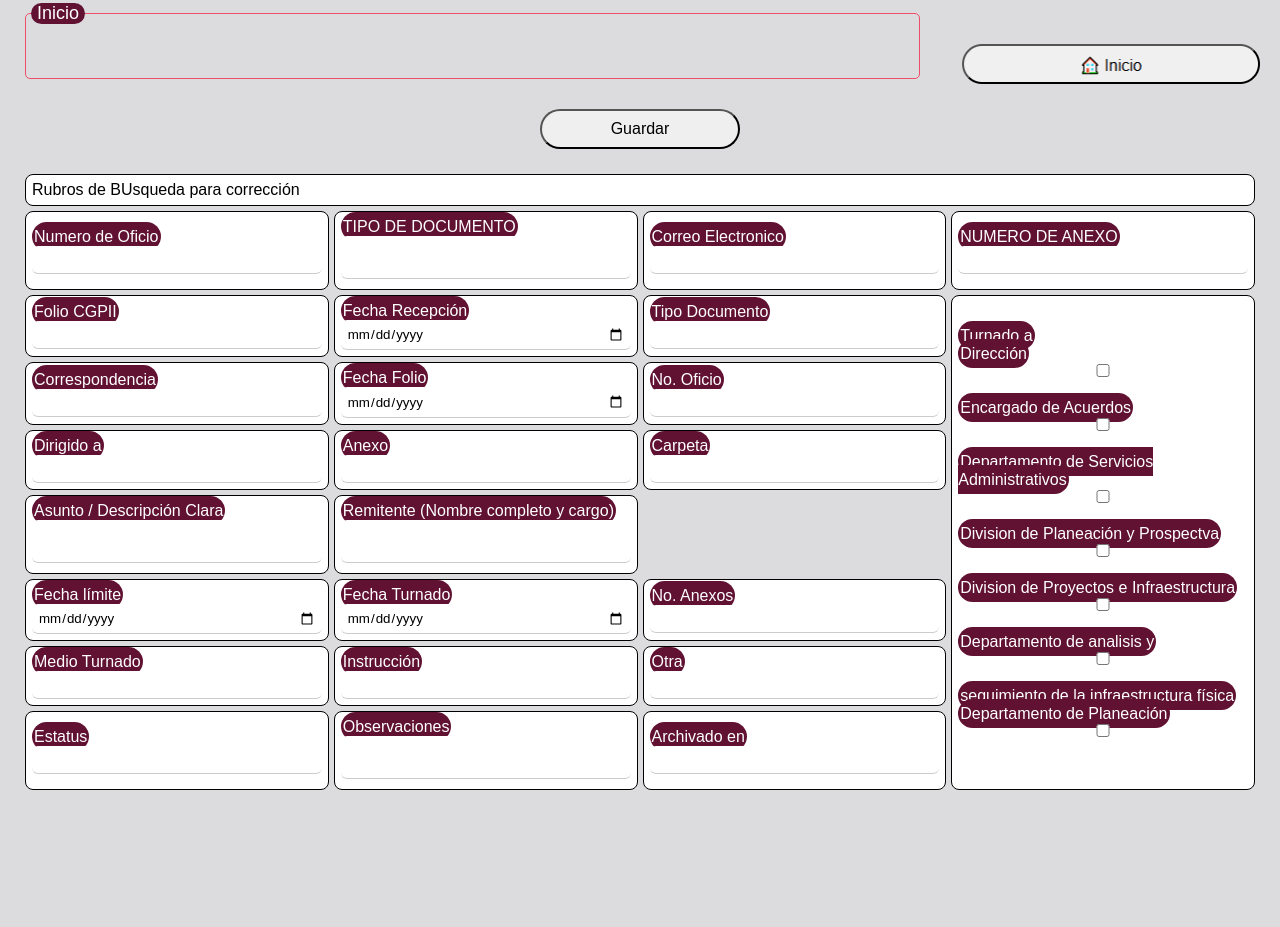
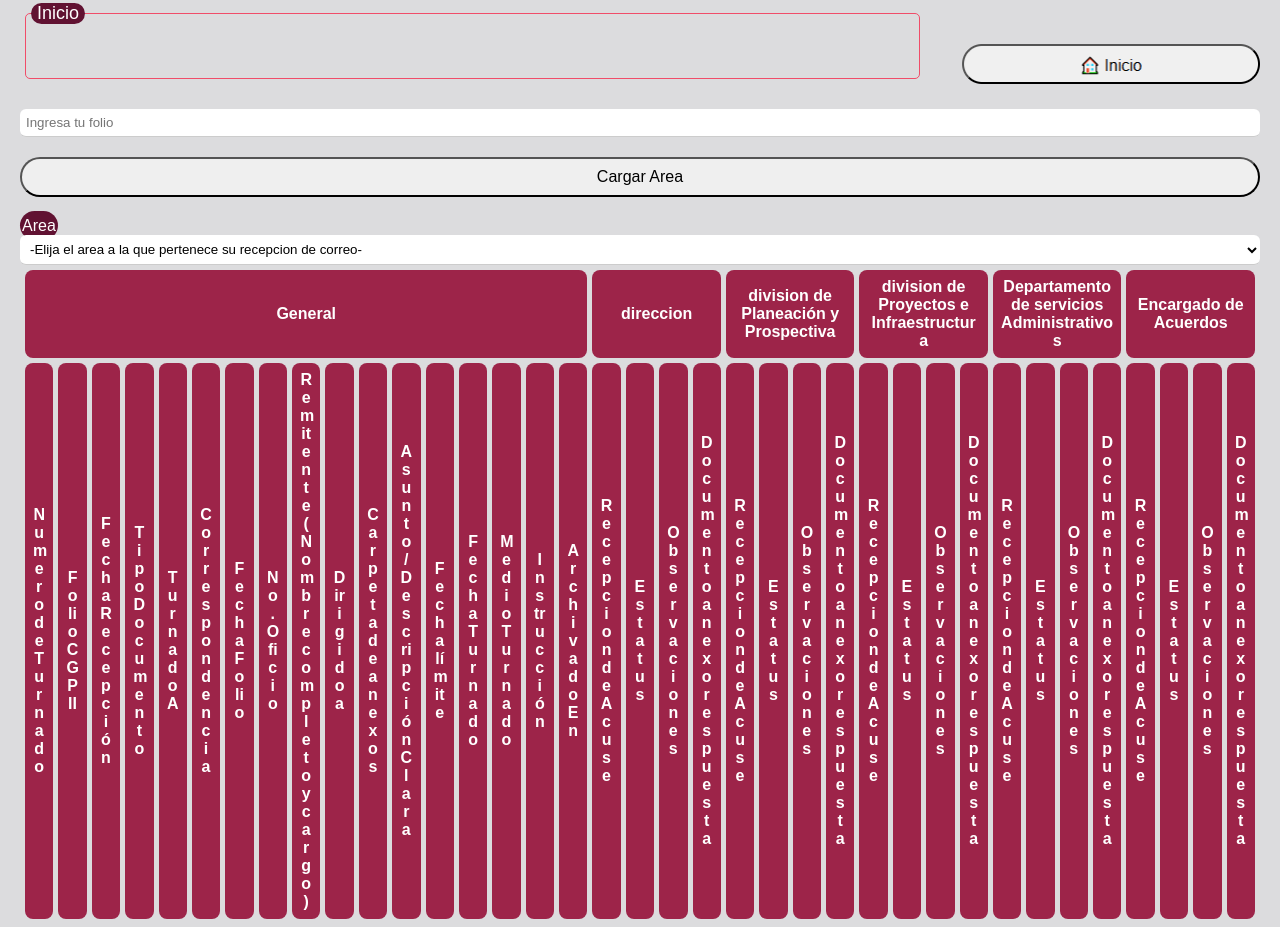
Before and after one commit to CarterasEjecutado/CarterasEjecutado.github.io, a plain HTML site: page FormatodeRevision.html in a window 1280 px wide. Shown: the part 216-1143 px from the top of the page. Before the commit the page ends 1031 px from the top, so only its background shows below. Drawn offline with Linux system fonts and the light colour scheme.

Commit message:
Update FormatodeRevision.html

```diff
--- a/FormatodeRevision.html
+++ b/FormatodeRevision.html
@@ -31,7 +31,7 @@
 
 
 <h1>Correo DPO-Formato de Revision</h1>
-
+<h2 id="AreadeRecepcion"> </h2>
     <form id="formRevision">
 
     <!-- Columna izquierda -->
@@ -47,229 +47,216 @@
         <a href="index.html" class="A5000"><img src="Inicio.png" class ="A5000" alt="IPN" title="Abrir Formulario Adquisición">
         </a>
  </div>
+                     <div class="carga">
+                            <div class="DEP">
+                                        <input  type="text" id="folioInput" placeholder="Ingresa tu folio">
+                                        <button type="button" id="cargarArea">
+                                                    Cargar Area
+                            </button>
+                            </div>
+                            <div  class="">
+                                <label   for="area">Area</label>
+                                 <select name="area" id="area" class="IGS" required>
+                                    <option  value="">-Elija el area a la que pertenece su recepcion de correo-</option>
+                                    <option value="Admin">Administrador</option>
+                                    <option value="Acuerdos">Encargado de Acuerdos</option>
+                                    <option value="Sadministrativos">Departamento de Servicios Administrativos</option>
+                                    <option value="Direccion">Dirección</option>
+                                    <option value="DivPlaneacion">División de Planeación y Prospectiva</option>
+                                    <option value="DivProyectos">División de Proyectos e Infraestructura</option>
+
+                                </select>
+                            </div>
+                      </div>
 
     <!-- Datos principales -->
-<table class="tabla_style capturaDeDatos" title="Captura de datos">
+<div class="tabla-scroll">
+<table class=" tabla_style capturaDeDatos" title="Captura de datos">
     <thead>
+    <!---->
+        <tr><th colspan="17"> General</th> <th colspan="4">direccion</th> <th colspan="4">division de Planeación y Prospectiva</th> <th colspan="4">division de Proyectos e Infraestructura</th><th colspan="4">Departamento de servicios Administrativos</th> <th colspan="4">Encargado de Acuerdos</th> </tr>
+         <tr>
+                   <th class="rubros">
+                                Numero de Turnado
+                            </th>
 
-    </thead>
-<!--
-    <div>
-        <label><input type="checkbox" id="capturar"> Capturar</label><br>
-        <label><input type="checkbox" id="corregir"> Corregir</label><br>
-        <label><input type="checkbox" id="limpiar"> Limpiar</label><br>
-        <label><input type="checkbox" id="revisarNoOficio"> Revisar No. Oficio</label><br>
-        <label><input type="checkbox" id="revisarFechas"> Revisar Fechas</label>
-    </div>
--->
-    <tbody>
-
-    <tr > <td class="Encabezado" colspan="4">Rubros de BUsqueda para corrección</td></tr>
-
-               <tr>
-                        <td>
-                                     <label class="label_table" for="NumeroOficio">Numero de Oficio</label>
-                                     <input  type="text" name="NumeroOficio" id="NumeroOficio">
-                         </td>
-                           <td>
-                                     <label class="label_table" for="TipoDocumento">TIPO DE DOCUMENTO</label>
-                                     <textarea name="TipoDocumento" id="TipoDocumento" rows="2"></textarea>
-                          </td>
-                           <td>
-                                     <label class="label_table" for="CorreoElectronico">Correo Electronico</label>
-                                     <input type="text" name="CorreoElectronico" id="CorreoElectronico">
-                           </td>
-                           <td>
-                                     <label class="label_table" for="NumeroAnexo">NUMERO DE ANEXO</label>
-                                     <input type="text" name="NumeroAnexo" id="NumeroAnexo">
-                           </td>
+                             <th class="rubros">
+                             Folio CGPII
+                             </th>
 
 
+                               <th class="rubros">
+                                  Fecha Recepción
+                               </th>
 
-               </tr>
+                     <th class="rubros">
+                            Tipo Documento
+                     </th>
+                     <th class="rubros">
+                     Turnado A
+                    </th>
+
+
+                       <th class="rubros">
+                                Correspondencia
+                       </th>
+
+                       <th class="rubros">
+                              Fecha Folio
+                       </th>
+
+                        <th class="rubros">
+                            No. Oficio
+                        </th>
+
+                        <th class="rubros">
+                          Remitente (Nombre completo y cargo)
+                       </th>
+
+                        <th class="rubros">
+                             Dirigido a
+                        </th>
+
+
+                        <th class="rubros">
+                            Carpeta de anexos
+                        </th>
+
+
+                    <th class="rubros">
+                        Asunto / Descripción Clara
+                    </th>
+
+
+                    <th class="rubros">
+                           Fecha límite
+                     </th>
+
+                      <th class="rubros">
+                             Fecha Turnado
+                      </th>
+
+                       <th class="rubros">
+                            Medio Turnado
+                       </th>
+
+                       <th class="rubros">
+                                  Instrucción
+                        </th>
 
 
 
 
+                         <th class="rubros">
+                                     Archivado En
+
+                        </th>
+
+                        <th class="rubros">
+                             Recepcion de Acuse
+
+                        </th>
+                        <th class="rubros">
+                                  Estatus
+
+                        </th>
+                        <th class="rubros">
+                                  Observaciones
+                        </th>
+
+                        <th class="rubros">
+                             Documento anexo respuesta
+
+                        </th>
+                        <th class="rubros">
+                             Recepcion de Acuse
+
+                        </th>
+                        <th class="rubros">
+                                  Estatus
+
+                        </th>
+                        <th class="rubros">
+                                  Observaciones
+                        </th>
+
+                        <th class="rubros">
+                             Documento anexo respuesta
+
+                        </th>
+                        <th class="rubros">
+                             Recepcion de Acuse
+
+                        </th>
+                        <th class="rubros">
+                                  Estatus
+
+                        </th>
+                        <th class="rubros">
+                                  Observaciones
+                        </th>
+
+                        <th class="rubros">
+                             Documento anexo respuesta
+
+                        </th>
+                        <th class="rubros">
+                             Recepcion de Acuse
+
+                        </th>
+                        <th class="rubros">
+                                  Estatus
+
+                        </th>
+                        <th class="rubros">
+                                  Observaciones
+                        </th>
+
+                        <th class="rubros">
+                             Documento anexo respuesta
+
+                        </th><th class="rubros">
+                             Recepcion de Acuse
+
+                        </th>
+                        <th class="rubros">
+                                  Estatus
+
+                        </th>
+                        <th class="rubros">
+                                  Observaciones
+                        </th>
+
+                        <th class="rubros">
+                             Documento anexo respuesta
+
+                        </th>
+           </tr>
 
 
-             <tr>
-
-                    <td>
-                        <label class="label_table" for="folio">Folio CGPII</label>
-                           <input type="text" name="folio"  id="folio">
-                    </td>
 
 
-                    <td>
-                          <label class="label_table" for="fechaRecepcion">Fecha Recepción</label>
-                          <input type="date" name="fechaRecepcion" id="fechaRecepcion">
-                    </td>
+    </thead>
+    <tbody id="tablaBody">
 
-                     <td>
-                            <label class="label_table" for="tipoDocumento">Tipo Documento</label>
-                            <input type="text" name="tipoDocumento" id="tipoDocumento">
-                     </td>
-
-                     <td rowspan="7">
-
-                     <label>Turnado a</label> <br>
-
-                     <div class="turnados"><label class="turnadosL">Dirección </label> <input type="checkbox" id="turnadoDireccion"> </div>   <br>
-
-                     <div class="turnados"><label class="turnadosL"> Encargado de Acuerdos</label> <input type="checkbox" id="turnadoEncargado"></div>  <br>
-
-                     <div class="turnados"><label class="turnadosL">Departamento de Servicios Administrativos</label><input type="checkbox" id="turnadoServAdmin"></div>  <br>
-
-                     <div class="turnados"><label class="turnadosL">  Division de Planeación y Prospectva </label><input type="checkbox" id="turnadoDivisionPlaneacion"></div>  <br>
-                     <div class="turnados"><label class="turnadosL"> Division de Proyectos e Infraestructura  </label><input type="checkbox" id="turnadoDivisionProyectos"></div>  <br>
-                     <div class="turnados"><label class="turnadosL"> Departamento de analisis y </label><input type="checkbox" id="turnadoDepartamentoAnalisis"></div>  <br>
-                     <label class="turnadosL"> seguimiento de la infraestructura física </label>
-                     <div class="turnados"><label class="turnadosL"> Departamento de Planeación </label> <input type="checkbox" id="turnadoDepartamentoPlaneacion"></div> <br>
-                     </td>
-
-               </tr>
-
-               <tr>
-                       <td>
-                                <label  class="label_table" for="correspondencia">Correspondencia</label>
-                                <input type="text" name="correspondencia" id="correspondencia">
-                       </td>
-
-                       <td>
-                                <label class="label_table" for="fechaFolio">Fecha Folio</label>
-                                      <input type="date" name="fechaFolio" id="fechaFolio">
-                       </td>
-
-                        <td>
-                                <label class="label_table" for="numeroOficio">No. Oficio</label>
-                                      <input type="text" name="numeroOficio" id="numeroOficio">
-
-                        </td>
-
-               </tr>
-
-               <tr>
-
-                        <td>
-
-                               <label class="label_table" for="dirigidoA">Dirigido a</label>
-                                   <input type="text" name="dirigidoA" id="dirigidoA">
-
-                        </td>
-
-
-                        <td>
-                                <label  class="label_table" for="anexo">Anexo</label>
-                                   <input type="text" name="anexo" id="anexo">
-
-                        </td>
-
-                        <td>
-
-                                 <label class="label_table" for="carpeta">Carpeta</label>
-                                   <input type="text" name="carpeta" id="carpeta">
-                        </td>
-
-
-               </tr>
-
-               <tr>
-
-
-                    <td>
-
-                           <label class="label_table" for="asunto">Asunto / Descripción Clara</label><br>
-                         <textarea  name="asunto" id="asunto" ></textarea>
-                    </td>
-
-
-                    <td>
-
-
-                          <label class="label_table" for="remitente">Remitente (Nombre completo y cargo)</label><br>
-                          <textarea name="remitente" id="remitente" ></textarea>
-
-                    </td>
-
-               </tr>
-
-
-               <tr>
-                     <td>
-                           <label class="label_table" for="fechaLimite">Fecha límite</label>
-                             <input type="date"  name="fechaLimite"  id="fechaLimite">
-
-                     </td>
-
-                      <td>
-                                     <label class="label_table" for="fechaTurnado">Fecha Turnado</label>
-                                     <input type="date" name="fechaTurnado" id="fechaTurnado">
-
-                      </td>
-                       <td>
-                                    <label class="label_table" for="numeroAnexos">No. Anexos</label>
-                             <input type="number"  name="numeroAnexos" id="numeroAnexos">
-                       </td>
-
-
-               </tr>
-
-               <tr>
-                           <td>   <label class="label_table" for="medioTurnado">Medio Turnado</label>
-                                  <input class="label_table" type="text" name="medioTurnado" id="medioTurnado">
-                           </td>
-                           <td>
-                                  <label  class="label_table" for="instruccion">Instrucción</label>
-                                  <input type="text" name="instruccion" id="instruccion">
-                           </td>
-                           <td>
-                                  <label class="label_table"  for="otraInstruccion">Otra</label>
-                                  <input type="text" name="otraInstruccion" id="otraInstruccion">
-                           </td>
-
-               </tr>
-
-               <tr>
-                        <td>
-                                     <label class="label_table" for="estatus">Estatus</label>
-                                     <input  type="text" name="estatus" id="estatus">
-                         </td>
-                           <td>
-                                     <label class="label_table" for="observaciones">Observaciones</label>
-                                     <textarea name="observaciones" id="observaciones" rows="2"></textarea>
-                          </td>
-                           <td>
-                                     <label class="label_table" for="archivadoEn">Archivado en</label>
-                                     <input type="text" name="archivadoEn" id="archivadoEn">
-                           </td>
-               </tr>
 
 
 
 
     </tbody>
 
-
+</table>
+</div>
 <button  class="BotonChico"type="button" id="Guardar"> Guardar</button>
 
 
-
-
-
-
-
-
-    <!-- Turnado -->
-
-
-
 </form>
-
+<div id="estadoCarga" class="toast-carga"></div>
+<div id="estadoGuardado" class="toast-guardado"></div>
 </body>
 
 
-<script src="codigo.js"></script>
+<script src="codigoCarga.js"></script>
 
 
 </html>
```
